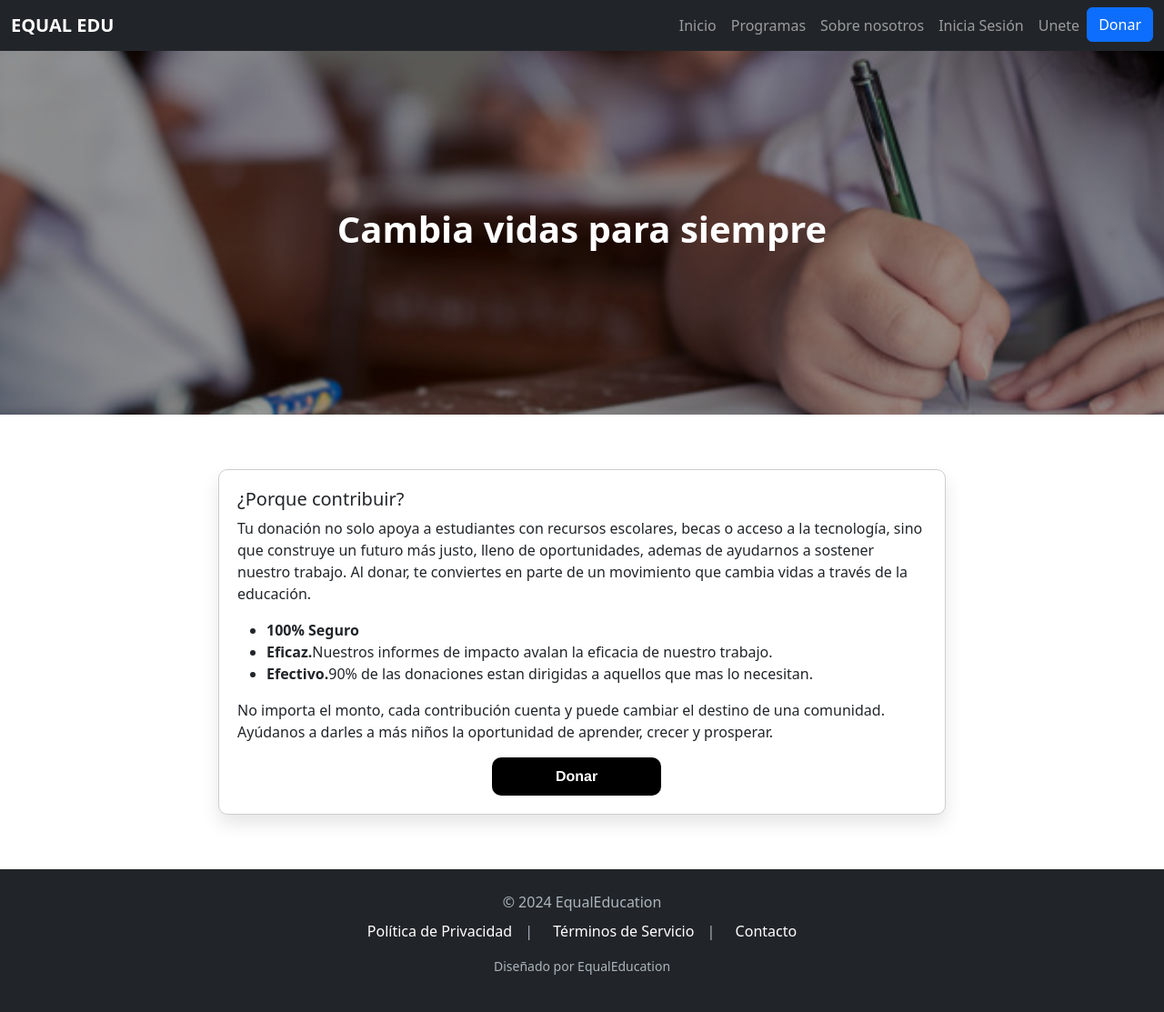
After one commit to Fern4and0/EqualEducation1, a PHP site: page /Resources/views/donaciones.php in a window 1280 px wide. The commit adds this page. Shown: the whole page at 91% size. Run offline with PHP 8.4, Linux system fonts and the light colour scheme.

Commit message:
Donaciones y diseño login

```diff
--- /dev/null
+++ b/Resources/css/styles_donaciones.css
@@ -0,0 +1,38 @@
+/* Custom styles for the donation page */
+
+.donation-header {
+    position: relative;
+    height: 400px;
+    background-color: #f0f0f0;
+    overflow: hidden;
+}
+
+.donation-header img {
+    width: 100%;
+    height: 100%;
+    object-fit: cover;
+    filter: brightness(60%);
+}
+
+.overlay-text {
+    position: absolute;
+    top: 50%;
+    left: 50%;
+    transform: translate(-50%, -50%);
+    color: white;
+}
+
+.overlay-text h1 {
+    font-size: 2.5rem;
+    font-weight: bold;
+}
+.contenedor{
+    width: 800px;
+    height: auto;
+    margin: 60px auto;
+    padding: 20px;
+    border-radius: 10px;
+    border: solid 1.5px #cdcdcd;
+    box-shadow: 0 10px 20px rgba(0, 0, 0, 0.1);
+    background-color: #fff;
+}
--- a/Resources/views/actividades.php
+++ b/Resources/views/actividades.html
@@ -7,10 +7,10 @@
     <link rel="stylesheet" href="https://cdn.jsdelivr.net/npm/bootstrap-icons@1.11.3/font/bootstrap-icons.min.css">
     <link href="https://fonts.googleapis.com/css2?family=Reddit+Sans+Condensed:wght@200..900&display=swap" rel="stylesheet">
     <link rel="stylesheet" href="/Resources/css/styles_modal.css">
-    <link rel="stylesheet" href="/Resources/css/styles.css">
+    <link rel="stylesheet" href="../../Resources/css/styles.css">
 </head>
 <body>
-<?php include('layout/header.php') ?>
+
     <nav class="navegacion-secundaria">
         <a class="navegacion-secundaria__opcion" href="#">Programas</a>
         <a class="navegacion-secundaria__opcion" href="#">Cronogramas</a>
@@ -20,7 +20,7 @@
         <div class="barra-lateral">
             <a class="barra-lateral__opcion" href="objetivo.php">Objetivo</a>
             <a class="barra-lateral__opcion" href="actividades.php">Actividades</a>
-            <a class="barra-lateral__opcion" href="personas.php">Personas</a>
+            <a class="barra-lateral__opcion" href="personas.html">Personas</a>
         </div>
         <div class="contenido">
             <button class="contenido__crear" id="openModalBtn">Crear<i class="bi bi-plus-lg" style="font-size: 2.9rem; margin-left: 1.5rem;"></i></button>
--- /dev/null
+++ b/Resources/views/donaciones.php
@@ -0,0 +1,58 @@
+<!DOCTYPE html>
+<html lang="en">
+
+<head>
+    <meta charset="UTF-8">
+    <meta name="viewport" content="width=device-width, initial-scale=1.0">
+    <title>Donation Page</title>
+    <link href="https://cdn.jsdelivr.net/npm/bootstrap@5.3.0-alpha1/dist/css/bootstrap.min.css" rel="stylesheet">
+    <link rel="stylesheet" href="../../Resources/css/styles_donaciones.css">
+</head>
+
+<body>
+<?php include('layout/header.php'); ?>
+    <!-- Header Section -->
+    <div class="container-fluid p-0">
+        <div class="donation-header text-center">
+            <img src="../../Public/image/img4.jpg" alt="Imagen" class="img-fluid">
+            <div class="overlay-text">
+                <h1>Cambia vidas para siempre</h1>
+            </div>
+        </div>
+    </div>
+
+    <!-- Donation Form Section -->
+    <div class="contenedor">
+        <h5>¿Porque contribuir?</h5>
+        <p>Tu donación no solo apoya a estudiantes con recursos escolares, becas o acceso a la tecnología, sino que construye un futuro más justo, lleno de oportunidades, ademas de ayudarnos a sostener nuestro trabajo. Al donar, te conviertes en parte de un movimiento que cambia vidas a través de la educación.</p>
+        <ul>
+            <li><strong>100% Seguro</strong></li>
+            <li><strong>Eficaz.</strong>Nuestros informes de impacto avalan la eficacia de nuestro trabajo.</li>
+            <li><strong>Efectivo.</strong>90% de las donaciones estan dirigidas a aquellos que mas lo necesitan.</li>
+        </ul>
+        <p>No importa el monto, cada contribución cuenta y puede cambiar el destino de una comunidad. Ayúdanos a darles a más niños la oportunidad de aprender, crecer y prosperar.</p>
+        <style>.pp-DAP6RSE8NFRRJ{text-align:center; margin-left: 280px; border:none;border-radius:10px;min-width:11.625rem;padding:0 2rem;height:2.625rem;font-weight:bold;background-color:#000000;color:#ffffff;font-family:"Helvetica Neue",Arial,sans-serif;font-size:1rem;line-height:1.25rem;cursor:pointer;}</style>
+<form action="https://www.sandbox.paypal.com/ncp/payment/DAP6RSE8NFRRJ" method="post" target="_top" style="display:inline-grid;justify-items:center;align-content:start;gap:0.5rem;">
+  <input class="pp-DAP6RSE8NFRRJ" type="submit" value="Donar" />
+</form>
+        <!--<div id="donate-button-container">
+            <div id="donate-button"></div>
+            <script src="https://www.paypalobjects.com/donate/sdk/donate-sdk.js" charset="UTF-8"></script>
+            <script>
+            PayPal.Donation.Button({
+            env:'sandbox',
+            hosted_button_id:'FHAFN9D6MVUBC',
+            image: {
+            src:'https://www.paypalobjects.com/en_US/i/btn/btn_donate_LG.gif',
+            alt:'Donate with PayPal button',
+            title:'PayPal - The safer, easier way to pay online!',
+            }
+            }).render('#donate-button');
+            </script> -->
+        </div>
+    </div>
+    <script src="https://cdn.jsdelivr.net/npm/bootstrap@5.3.0-alpha1/dist/js/bootstrap.bundle.min.js"></script>
+    <?php include('layout/footer.php'); ?>
+</body>
+
+</html>
--- a/Resources/views/login.html
+++ b/Resources/views/login.html
@@ -3,7 +3,7 @@
 <head>
     <meta charset="UTF-8">
     <meta name="viewport" content="width=device-width, initial-scale=1.0">
-    <link rel="stylesheet" href="../css/Login-Register.css">
+    <link rel="stylesheet" href="../../Resources/css/styles_login.css">
     <script src="../js/script.js" defer></script>
     <title>Login</title>
 </head>
--- a/Resources/views/personas.php
+++ b/Resources/views/personas.html
@@ -10,7 +10,6 @@
     <link rel="stylesheet" href="/Resources/css/styles_personas.css">
 </head>
 <body>
-<?php include('layout/header.php') ?>
     <nav class="navegacion-secundaria">
         <a class="navegacion-secundaria__opcion" href="#">Programas</a>
         <a class="navegacion-secundaria__opcion" href="#">Cronogramas</a>
@@ -19,7 +18,7 @@
     <main class="contenedor">
         <div class="barra-lateral">
             <a class="barra-lateral__opcion" href="objetivo.php">Objetivo</a>
-            <a class="barra-lateral__opcion" href="actividades.php">Actividades</a>
+            <a class="barra-lateral__opcion" href="actividades.html">Actividades</a>
             <a class="barra-lateral__opcion" href="personas.php">Personas</a>
         </div>
         <div class="contenido">
```
Also changed, not shown: Resources/css/styles.css (+4 -12 lines), Resources/css/styles_login.css (added, +57 -0 lines), Resources/css/styles_nosotros.css (added, +20 -0 lines), Resources/views/nosotros.html (added, +29 -0 lines), Public/image/img4.jpg (added), Public/image/img5.jpeg (added).
